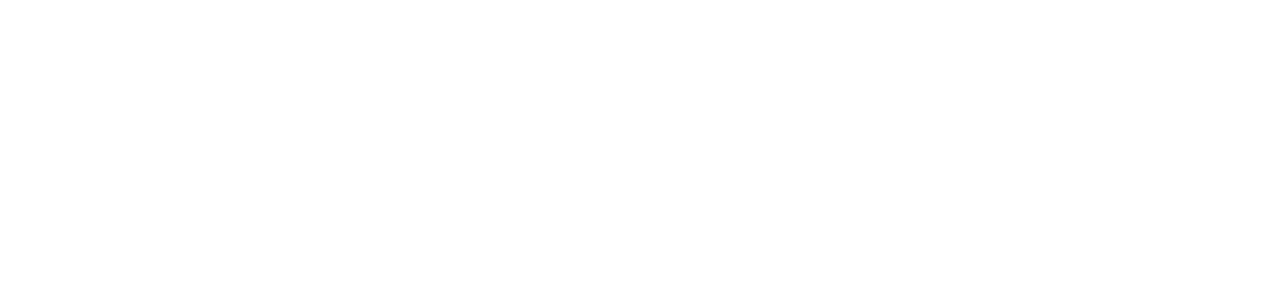
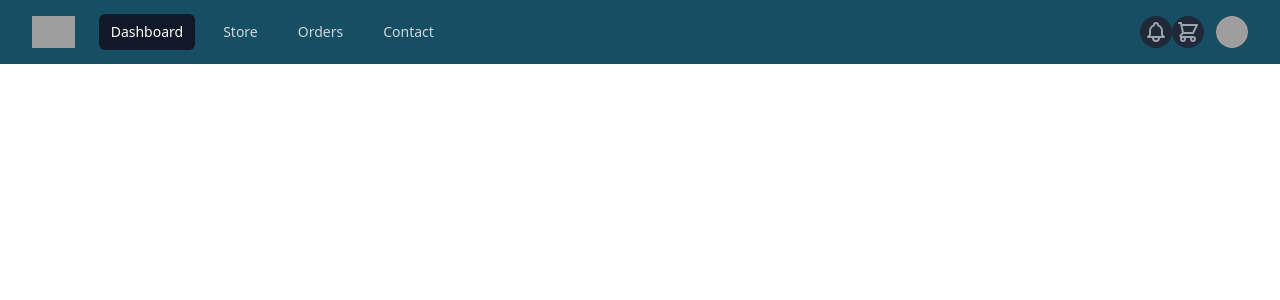
Before and after one commit to krlosmohedano/ikiti-app-002, a React (Create React App) app: page / in a window 1280 px wide. Shown: the top 300 px of the page. Built offline with nearby package versions, Linux system fonts and the light colour scheme; grey boxes are pictures that could not be loaded.

Commit message:
nav tail

```diff
--- a/src/App.js
+++ b/src/App.js
@@ -6,7 +6,7 @@
 function App() {
   return (
     <div className="App w-full h-auto">
-      <Layout/>
+      <Layout />
     </div>
   );
 }
--- a/src/Components/Layout.js
+++ b/src/Components/Layout.js
@@ -5,8 +5,7 @@
 
 export default function Layout() {
   return (
-        <div><Navbar2/></div>,
-        <div><productList/></div>
+        <div><Navbar2 /></div>
 
   )
 }
--- a/src/Components/Navbar2.js
+++ b/src/Components/Navbar2.js
@@ -17,7 +17,7 @@
 
 export default function Navbar2() {
   return (
-    <Disclosure as="nav" className="bg-#bg-cyan-900	">
+    <Disclosure as="nav" className="bg-cyan-900">
       {({ open }) => (
         <>
           <div className="max-w-7xl mx-auto px-2 sm:px-6 lg:px-8">
```
